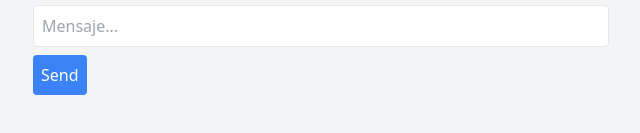
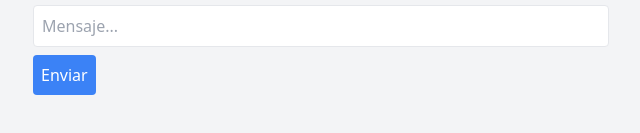
Before and after one commit to IsmaelAmid/chat-go-websockets, a plain HTML site: page frontend/index.html in a window 1280 px wide. Shown: the part 477-610 px from the top of the page, 319-959 px from the left. Drawn offline with nearby package versions, Linux system fonts and the light colour scheme.

Commit message:
Update button label

```diff
--- a/frontend/index.html
+++ b/frontend/index.html
@@ -13,7 +13,7 @@
             <input type="text" id="nicknameInput" placeholder="Ingresa tu usuario" class="w-full p-2 border rounded" />
             <br/>
             <input type="text" id="messageInput" placeholder="Mensaje..." class="w-full p-2 mt-2 border rounded" />
-            <button id="sendButton" class="mt-2 bg-blue-500 text-white p-2 rounded">Send</button>
+            <button id="sendButton" class="mt-2 bg-blue-500 text-white p-2 rounded">Enviar</button>
         </div>
     </div>
 
```
